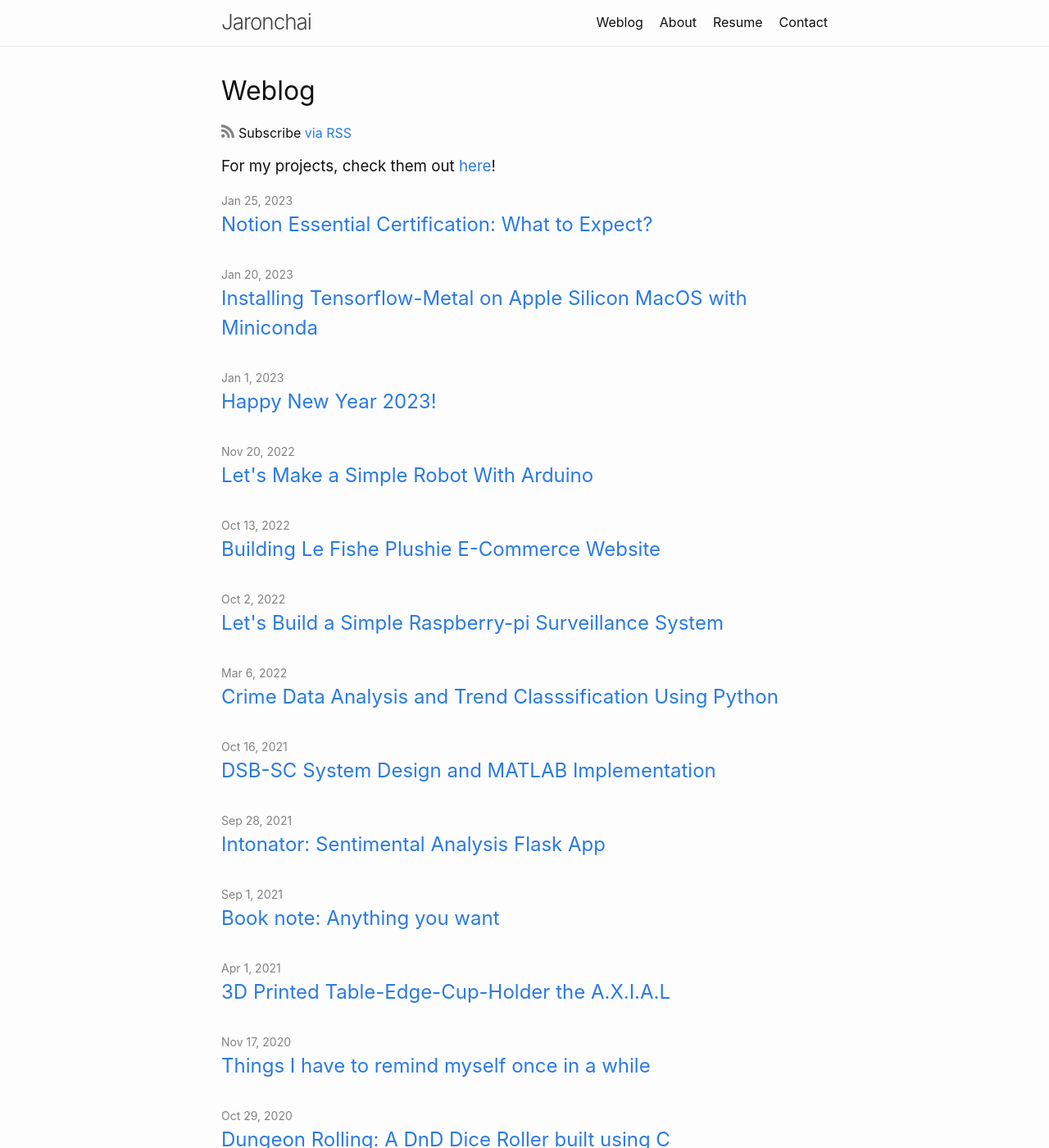
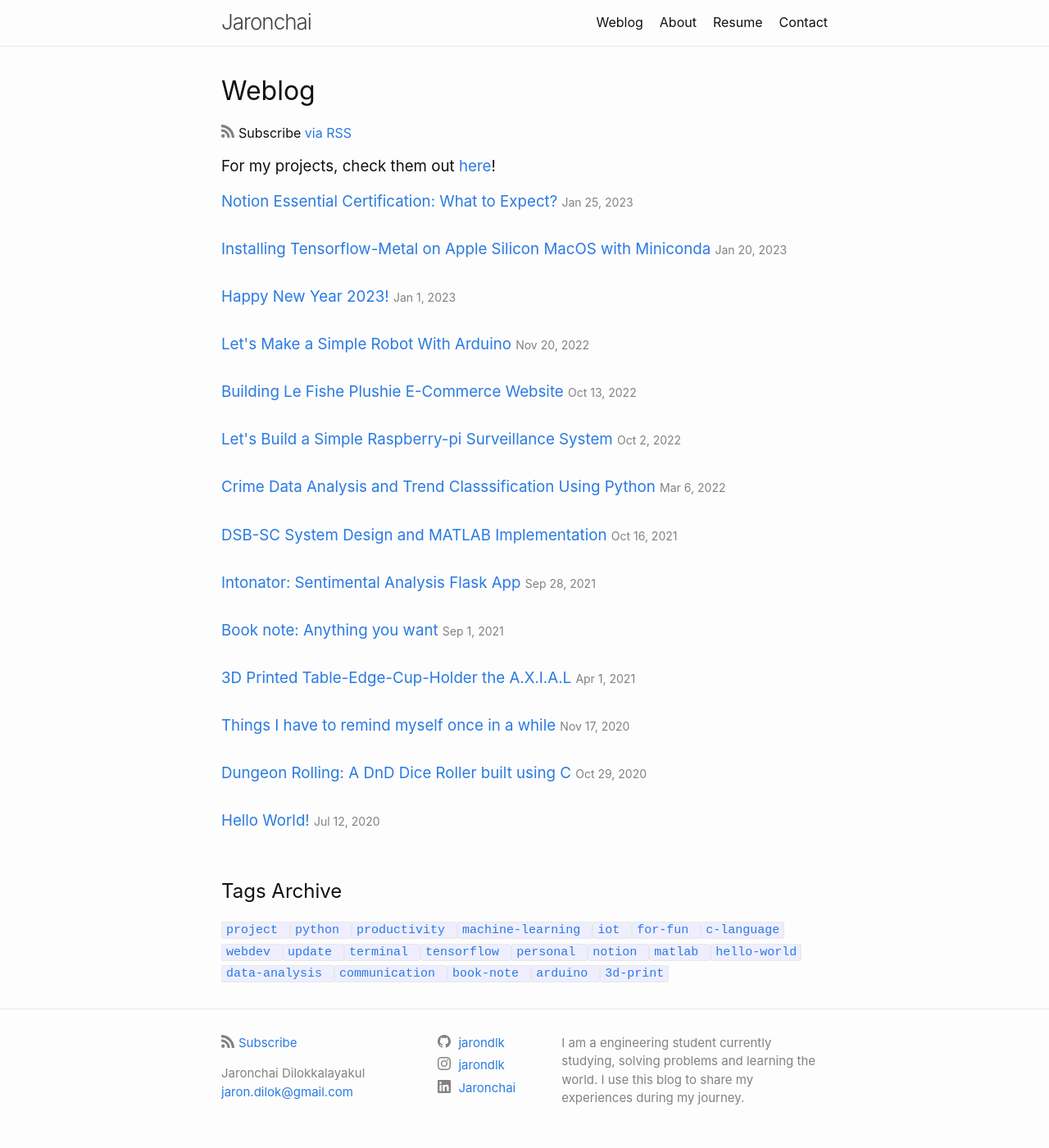
Before and after one commit to jarondlk/jaronchai-blog, a Jekyll site: the page built from pages/weblog.markdown, in a window 1280 px wide and 1400 px high. Shown: the whole window at 82% size. Built offline with Jekyll 4.4.1, drawn with Linux system fonts in a browser that asks for light colours.

Commit message:
Update blog list

```diff
--- a/_layouts/home.html
+++ b/_layouts/home.html
@@ -21,11 +21,11 @@
     {%- for post in site.posts -%}
     <li>
       {%- assign date_format = site.minima.date_format | default: "%b %-d, %Y" -%}
-      <span class="post-meta">{{ post.date | date: date_format }}</span>
       <h3>
-        <a class="post-link" href="{{ post.url | relative_url }}">
+        <a href="{{ post.url | relative_url }}">
           {{ post.title | escape }}
         </a>
+        <span class="post-meta">{{ post.date | date: date_format }}</span>
       </h3>
       {%- if site.show_excerpts -%}
       {{ post.excerpt }}
```
